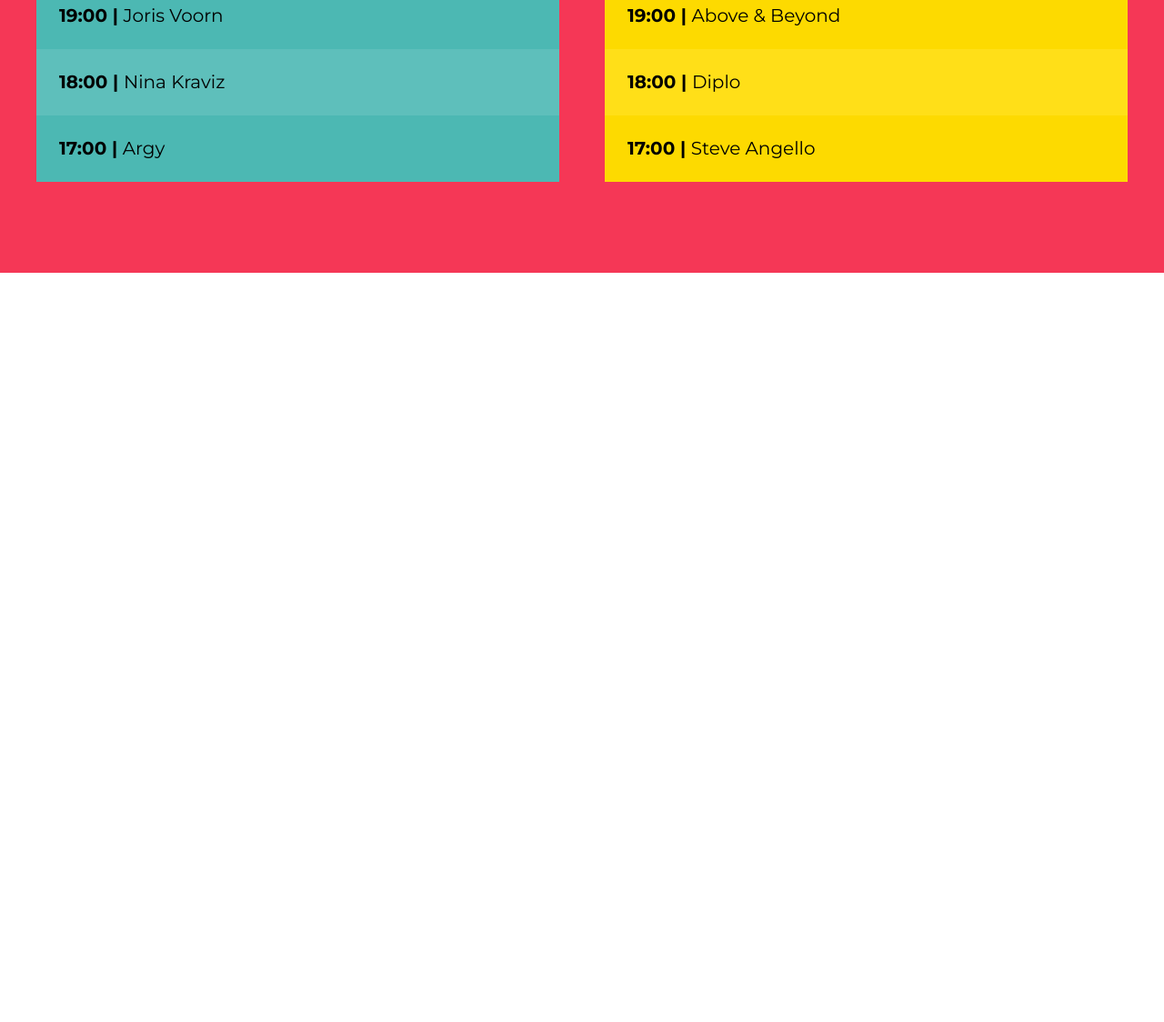
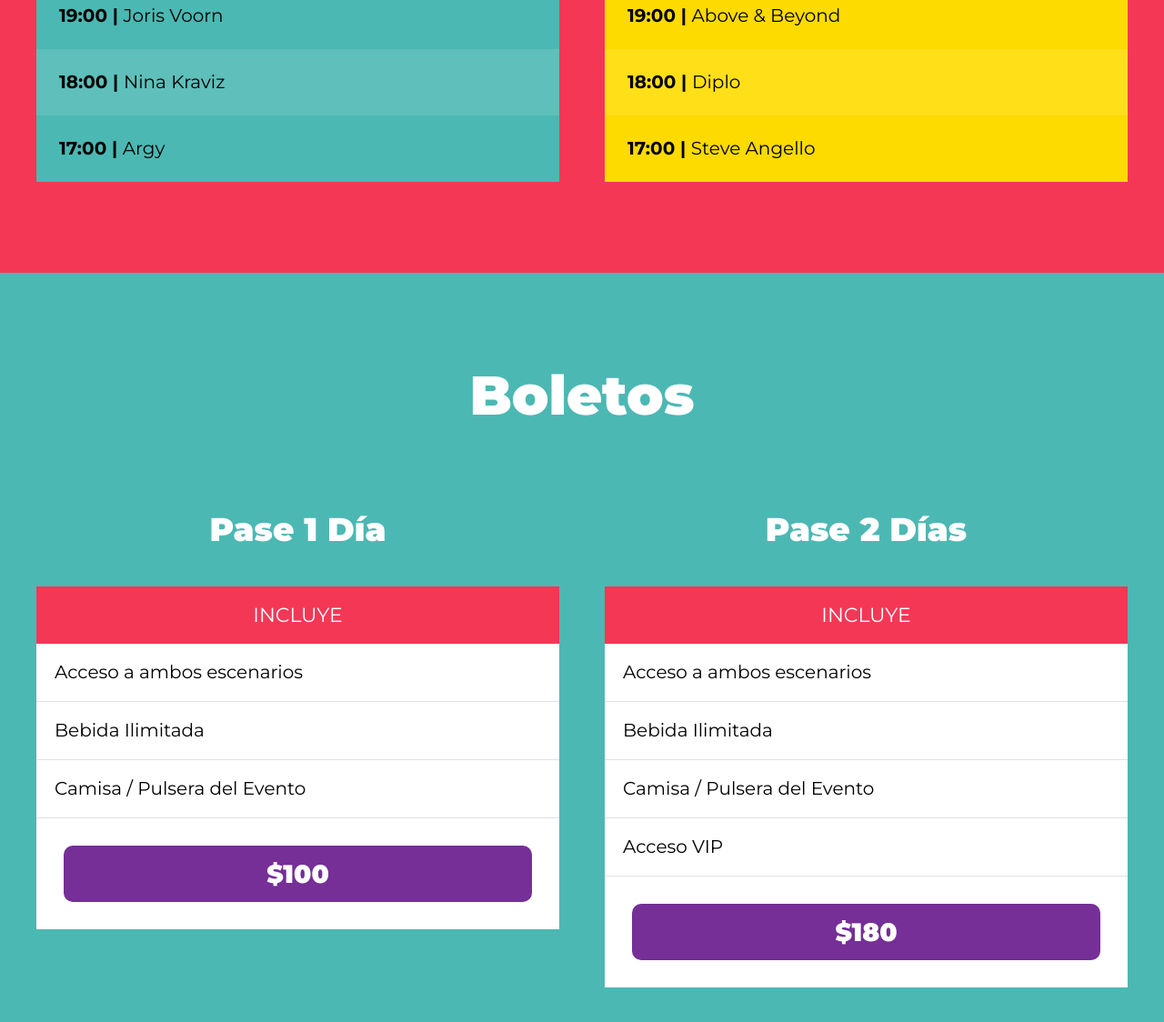
Before and after one commit to kira19955/festival_musical, a website: page index.html in a window 1280 px wide. Shown: the part 2714-3838 px from the top of the page at 91% size. Before the commit the page ends 3014 px from the top, so only its background shows below. Drawn offline with Linux system fonts and the light colour scheme.

Commit message:
boletos terminados, se puede mejorar el tamaño de la caja de lo sboletos

```diff
--- a/index.html
+++ b/index.html
@@ -165,6 +165,47 @@
 </section>
 
 
+<section id="boletos" class="contenedor-boletos">
+    <h3>Boletos</h3>
+
+    <div class="boletos">
+        <div class="pase">
+            <p class="pase-nombre">Pase 1 Día</p>
+            <header class="pase-header">
+                <p>Incluye</p>
+            </header>
+            <div class="pase-body">
+                <ul>
+                    <li>Acceso a ambos escenarios</li>
+                    <li>Bebida Ilimitada</li>
+                    <li>Camisa / Pulsera del Evento</li>
+                </ul>
+            </div>
+            <footer class="pase-footer">
+                <p>$100</p>
+            </footer>
+        </div>
+        <div class="pase">
+            <p class="pase-nombre">Pase 2 Días</p>
+            <header class="pase-header">
+                <p>Incluye</p>
+            </header>
+            <div class="pase-body">
+                <ul>
+                    <li>Acceso a ambos escenarios</li>
+                    <li>Bebida Ilimitada</li>
+                    <li>Camisa / Pulsera del Evento</li>
+                    <li>Acceso VIP</li>
+                </ul>
+            </div>
+            <footer class="pase-footer">
+                <p>$180</p>
+            </footer>
+        </div>
+    </div>
+</section>
+
+
 
 </body>
 </html>
--- /dev/null
+++ b/src/scss/layout/_boletos.scss
@@ -0,0 +1,79 @@
+@use 'base/variables' as v;
+@use 'base/mixins' as m;
+
+.contenedor-boletos{
+    background-color: v.$verde;
+    h3{
+        color: v.$blanco;
+    }
+
+    .boletos{
+        @include m.contenedor;
+         @include m.tablet{
+            @include m.grid(2);
+         }
+    }
+}
+
+.pase{
+    transition: transform .3s ease-in-out;
+    &:hover{
+        transform: scale(1.1);
+    }
+
+    &-nombre{
+        font-size: 3.6rem;
+        font-weight: 900;
+        text-align: center;
+        color: v.$blanco;
+    }
+
+    &-header,
+    &-footer{
+        padding: .5rem;
+
+        p{
+            text-align: center;
+            color: v.$blanco;
+            margin: 0;
+        }
+    }
+
+    &-header{
+
+        background-color: v.$rosa;
+        p{
+            text-transform: uppercase;
+            font-size: 2.2rem;
+            padding: 1rem 0;
+        }
+    }
+
+    &-body{
+        background-color: v.$blanco;
+        ul{
+            @include m.resetear-lista;
+            li{
+                padding: 2rem;
+                border-bottom: 1px solid #e1e1e1;
+            }
+        }
+    }
+
+    &-footer{
+        background-color: v.$blanco;
+        padding: 3rem;
+
+        p{
+            font-size: 2.8rem;
+            font-weight: 900;
+            background-color: v.$morado;
+            padding: 1rem 0;
+            border-radius: 1rem;
+            cursor: pointer;
+            &:hover{
+                background-color: darken(v.$morado,20);
+            }
+        }
+    }
+}
--- a/src/scss/layout/_index.scss
+++ b/src/scss/layout/_index.scss
@@ -2,3 +2,4 @@
 @forward 'video';
 @forward 'festival';
 @forward 'lineup';
+@forward 'boletos';
```
Also changed, not shown: dist/css/app.css.
